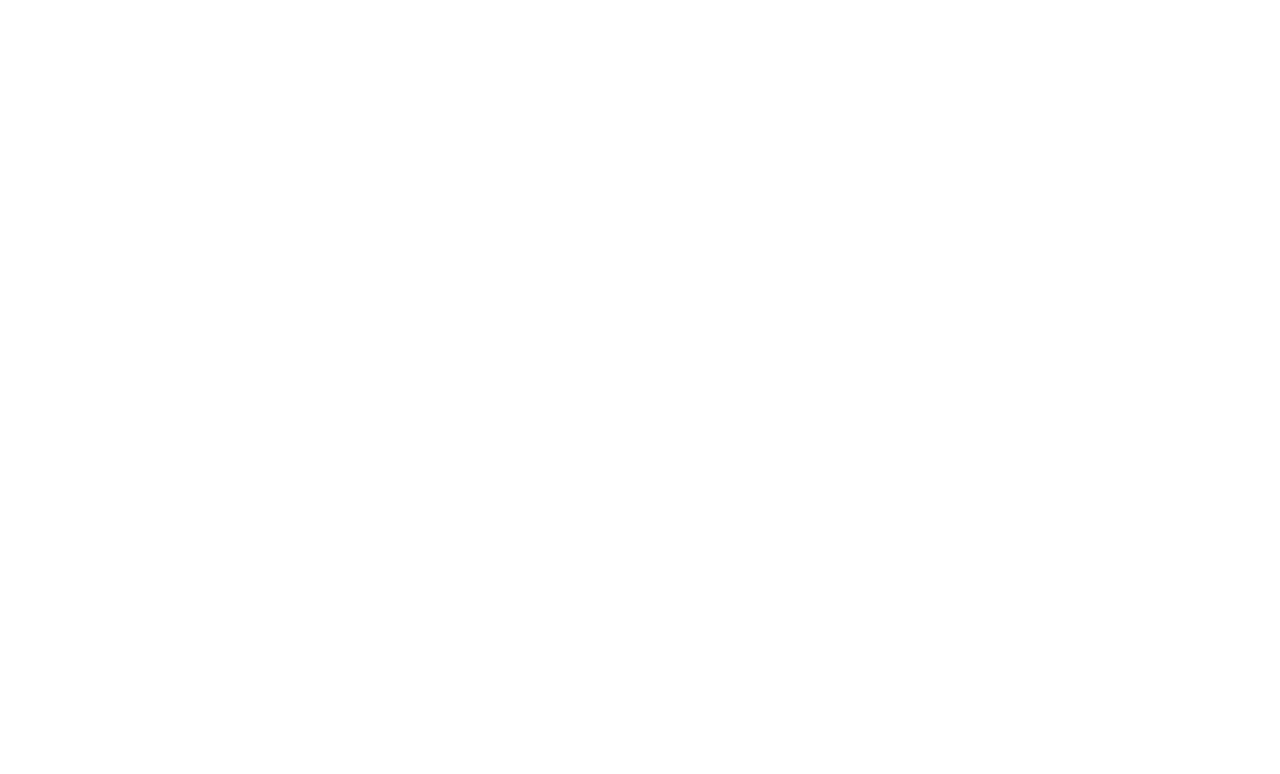
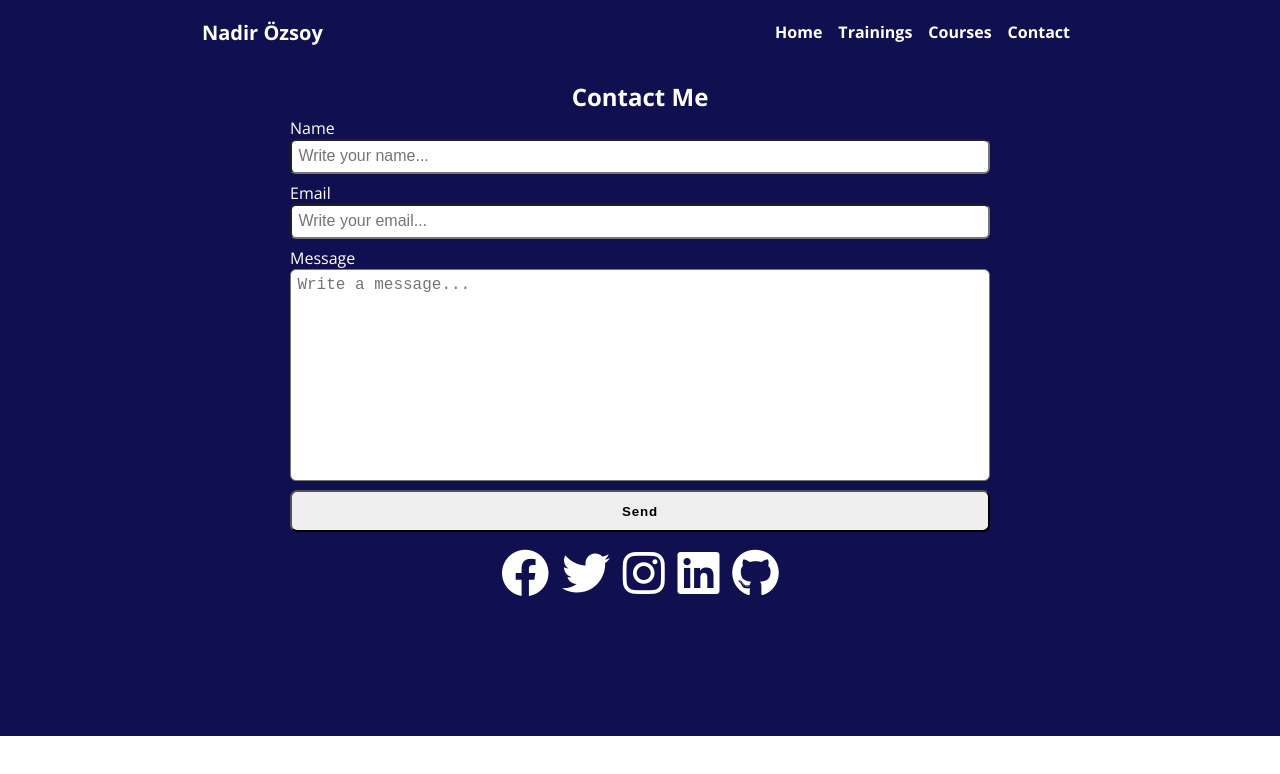
Before and after one commit to ossss1/Landing_Page, a plain HTML site: page contact.html in a window 1280 px wide. Drawn offline with nearby package versions, Linux system fonts and the light colour scheme.

Commit message:
contact page created and last changes

```diff
--- a/contact.html
+++ b/contact.html
@@ -0,0 +1,74 @@
+<!DOCTYPE html>
+<html lang="en">
+
+<head>
+    <meta charset="UTF-8">
+    <meta http-equiv="X-UA-Compatible" content="IE=edge">
+    <meta name="viewport" content="width=device-width, initial-scale=1.0">
+    <title>Nadir Özsoy | Front End Trainings Pages</title>
+    <meta name="keywords" content="React.js,Angular.js,Vue.js">
+    <meta name="description" content="Nadir Özsoy | Front End Trainings Pages">
+    <meta name="author" content="Nadir Özsoy">
+    <link rel="stylesheet" href="./css/global.css">
+    <link rel="stylesheet" href="./css/main.css">
+    <!-- Fonts Google -->
+    <link rel="preconnect" href="https://fonts.googleapis.com">
+    <link rel="preconnect" href="https://fonts.gstatic.com" crossorigin>
+    <link href="https://fonts.googleapis.com/css2?family=Open+Sans:wght@400;700&display=swap" rel="stylesheet">
+    <!-- Fonts Awesome -->
+    <link rel="stylesheet" href="https://cdnjs.cloudflare.com/ajax/libs/font-awesome/6.1.2/css/all.min.css"
+        integrity="sha512-1sCRPdkRXhBV2PBLUdRb4tMg1w2YPf37qatUFeS7zlBy7jJI8Lf4VHwWfZZfpXtYSLy85pkm9GaYVYMfw5BC1A=="
+        crossorigin="anonymous" referrerpolicy="no-referrer" />
+    <!-- for Tablets  -->
+    <link rel="stylesheet" media="(max-width:768px)" href="./css/tablet.css">
+    <!-- for Phones -->
+    <link rel="stylesheet" media="(max-width:500px)" href="./css/mobile.css">
+</head>
+
+<body>
+    <header class="bg-dark-blue">
+        <div class="container">
+            <nav id="navbar">
+                <h1 class="heading-small">Nadir Özsoy</h1>
+                <ul>
+                    <li><a href="/home.html"><strong>Home</strong></a></li>
+                    <li><a href="/trainings.html"><strong>Trainings</strong></a></li>
+                    <li><a href="/courses.html"><strong>Courses</strong></a></li>
+                    <li><a href="/contact.html"><strong>Contact</strong></a></li>
+                </ul>
+            </nav>
+        </div>
+    </header>
+    <footer id="contact" class="bg-dark-blue">
+        <div class="contact-form">
+            <form>
+                <h4 class="text-center heading-medium">Contact Me</h4>
+                <div class="form-group">
+                    <label for="name">Name</label>
+                    <input type="text" class="form-control" id="name" placeholder="Write your name..." name="name">
+                </div>
+                <div class="form-group">
+                    <label for="email">Email</label>
+                    <input type="email" class="form-control" id="email" placeholder="Write your email..." name="email">
+                </div>
+                <div class="form-group">
+                    <label for="message">Message</label>
+                    <textarea name="message" id="message" class="form-control" rows="11"
+                        placeholder="Write a message..."></textarea>
+                </div>
+                <button type="submit" class="btn btn-block gonder">Send</button>
+            </form>
+            <ul>
+                <li><a href="#"><i class="fab fa-facebook"></i></a></li>
+                <li><a href="#"><i class="fab fa-twitter"></i></a></li>
+                <li><a href="https://www.instagram.com/thisisnadirozsoy/" target="_blank"><i
+                            class="fab fa-instagram"></i></a></li>
+                <li><a href="https://www.linkedin.com/in/thisisnadirozsoy/" target="_blank"><i
+                            class="fab fa-linkedin"></i></a></li>
+                <li><a href="https://github.com/nadirozsoy" target="_blank"><i class="fab fa-github"></i></a></li>
+            </ul>
+        </div>
+    </footer>
+</body>
+
+</html>
--- a/css/global.css
+++ b/css/global.css
@@ -68,4 +68,23 @@
     background-color: rgb(16, 16, 81);
     border: 3px rgb(231, 231, 231) solid;
     color: rgb(244, 244, 244);
+    cursor: pointer;
 }
+
+/* Forms */
+
+.form-group {
+    padding: 0.25rem 0;
+}
+
+.form-group label {
+    display: block;
+}
+
+.form-control {
+    width: 100%;
+    padding: 0.4rem;
+    font-size: 1rem;
+    resize: none;
+    border-radius: 6px;
+}
--- a/css/main.css
+++ b/css/main.css
@@ -42,7 +42,7 @@ html {
     font-weight: bold;
 }
 
-/* Home Section */
+/* Home */
 
 #home {
     display: flex;
@@ -50,7 +50,7 @@ html {
     justify-content: center;
     align-items: center;
     padding: 3rem;
-    border-bottom: 2px grey solid;
+    border-bottom: 0.2rem rgb(16, 16, 81) solid;
 }
 
 #home img {
@@ -61,16 +61,20 @@ html {
 
 #home .name h2 {
     margin: 1rem;
+    font-size: 3rem;
 }
 
 #home .name p {
     font-style: italic;
     font-weight: bold;
     opacity: 0.6;
+    font-size: 1.5rem;
 }
 
 #home a {
     margin-top: 1rem;
+    width: 50%;
+    text-align: center
 }
 
 /* Trainings */
@@ -138,6 +142,7 @@ html {
 .courses .course .course-image span {
     background-color: red;
     padding: 0.2rem;
+    font-size: 0.9rem;
     color: white;
     border-radius: 0.5rem;
     position: absolute;
@@ -172,3 +177,34 @@ html {
     margin-bottom: 0.25rem;
     opacity: 0.9;
 }
+
+/* Contact */
+
+#contact {
+    color: rgb(255, 255, 255);
+    padding: 1rem;
+}
+
+#contact .contact-form {
+    max-width: 700px;
+    height: 40rem;
+    margin: 0 auto;
+    display: flex;
+    flex-direction: column;
+}
+
+#contact .contact-form ul {
+    list-style-type: none;
+    display: flex;
+    align-self: center;
+    margin-top: 0.5rem;
+}
+
+#contact .contact-form ul li a {
+    font-size: 3rem;
+    margin: 0.2rem 0.4rem;
+}
+
+#contact .contact-form ul li a:hover {
+    opacity: 0.6;
+}
--- a/css/mobile.css
+++ b/css/mobile.css
@@ -38,3 +38,7 @@
     top: 0.5rem;
     left: 3rem;
 }
+
+#home .name p {
+    text-align: center;
+}
```
Also changed, not shown: courses.html (+16 -16 lines), home.html (+4 -4 lines), images/contact.png (added), images/courses.png (added), images/home.png (added), images/trainings.png (added), 1 other file.
